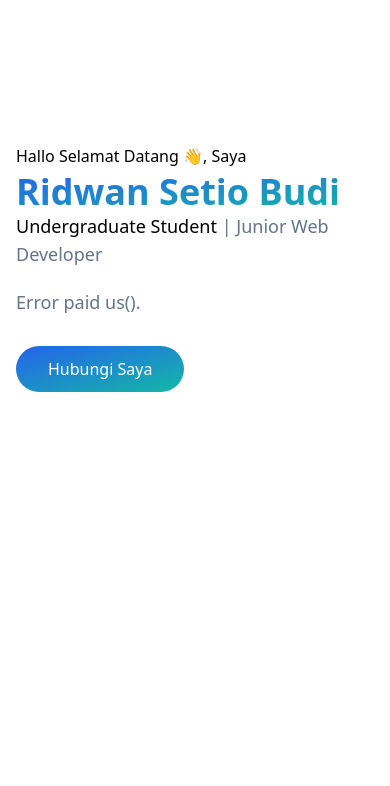
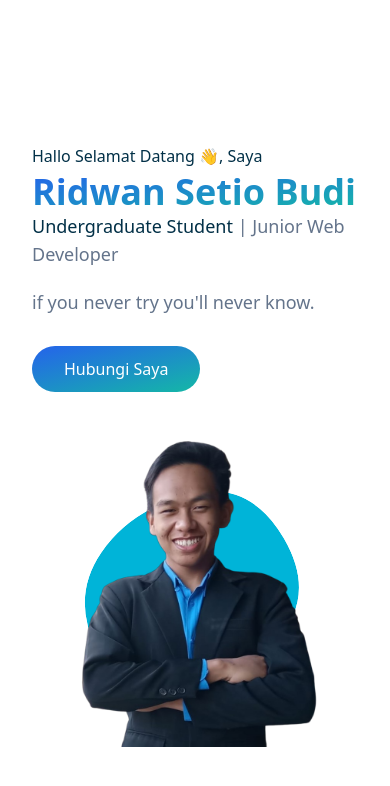
Before and after one commit to Ridwanstbd/ridwanstbd.github.io, a website: page index.html in a window 390 px wide. Drawn offline with Linux system fonts and the light colour scheme.

Commit message:
hero section done

```diff
--- a/index.html
+++ b/index.html
@@ -8,17 +8,24 @@
 </head>
 <body>
 <!-- Section hero -->
-<section id="home" class="pt-36">
+<section id="home" class="pt-36 md:pt-24">
     <div class="container">
         <div class="flex flex-wrap">
-            <div class="w-full self-center px-4">
-                <h1>Hallo Selamat Datang 👋, Saya <span class="block text-4xl font-bold bg-gradient-to-br from-blue-600 to-teal-500 bg-clip-text text-transparent mt-1"> Ridwan Setio Budi</span> </h1>
-                <h2 class="text-slate-500 text-lg font-medium mb-5"><span class="text-black">Undergraduate Student</span> | Junior Web Developer</h2>
-                <p class="font-medium text-lg text-slate-500 mb-10 leading-relaxed">Error paid us().</p>
+            <div class="w-full self-center px-4 lg:w-1/2">
+                <h1 class="text-darkBlue md:text-xl">Hallo Selamat Datang 👋, Saya <span class="block text-4xl font-bold bg-gradient-to-br from-blue-600 to-teal-500 bg-clip-text text-transparent mt-1 lg:text-5xl"> Ridwan Setio Budi</span> </h1>
+                <h2 class="text-slate-500 text-lg font-medium mb-5"><span class="text-darkBlue lg:text-xl">Undergraduate Student</span> | Junior Web Developer</h2>
+                <p class="font-medium text-lg text-slate-500 mb-10 leading-relaxed">if you never try you'll never know.</p>
 
-                <a href="" class="text-base font-medium bg-gradient-to-br from-blue-600 to-teal-500 px-8 py-3 rounded-full text-white">Hubungi Saya</a>
+                <a href="" class="text-base font-medium bg-gradient-to-br from-blue-600 to-teal-500 px-8 py-3 rounded-full text-white hover:shadow-lg hover:opacity-80 transition duration-300 ease-in-out">Hubungi Saya</a>
             </div>
-
+            <div class="w-full self-end px-4 lg:w-1/2">
+                <div class="relative mt-10 lg:mt-9 lg:right-0">
+                    <img width="500" height="500" src="dist/img/hero.png" alt="ridwan setio budi" srcset="" class="max-w-full mx-auto">
+                    <span class="absolute bottom-0 -z-10 md:scale-150 md:left-1/4" >
+                        <svg width="300" height="300" viewBox="0 0 1000 1000" xmlns="http://www.w3.org/2000/svg"><defs><clipPath id="a"><path fill="currentColor" d="M811 646.5Q669 793 484.5 820T215 673.5Q130 500 230 353t298-195.5q198-48.5 311.5 147t-28.5 342Z"/></clipPath></defs><g clip-path="url(#a)"><path fill="#00b4d8" d="M811 646.5Q669 793 484.5 820T215 673.5Q130 500 230 353t298-195.5q198-48.5 311.5 147t-28.5 342Z" /></g></svg>
+                    </span>
+                </div>
+            </div>
         </div>
     </div>
 </section>
--- a/tailwind.config.js
+++ b/tailwind.config.js
@@ -2,7 +2,19 @@
 module.exports = {
   content: ['index.html'],
   theme: {
-    extend: {},
+    container:{
+      center:true,
+      padding:'16px',
+    },
+    extend: {
+      colors: {
+        darkBlue : "#023047",
+        lightBlue : "#00b4d8"
+      },
+      screens:{
+        '2xl':'1320px',
+      }
+    },
   },
   plugins: [],
 }
```
Also changed, not shown: dist/img/hero.png (added), dist/output.css.
